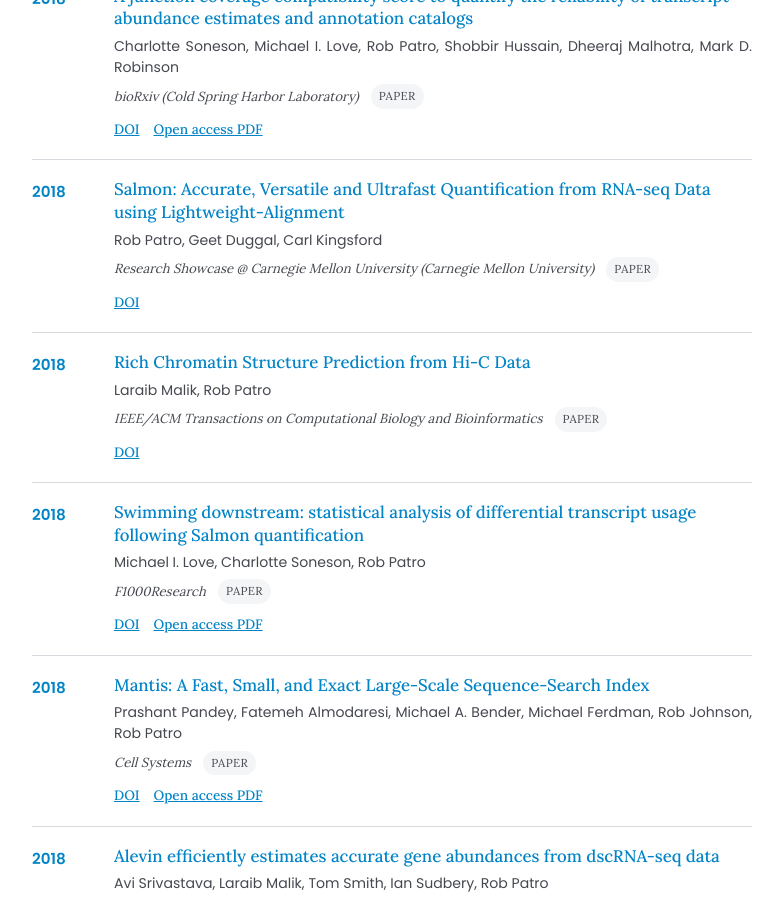
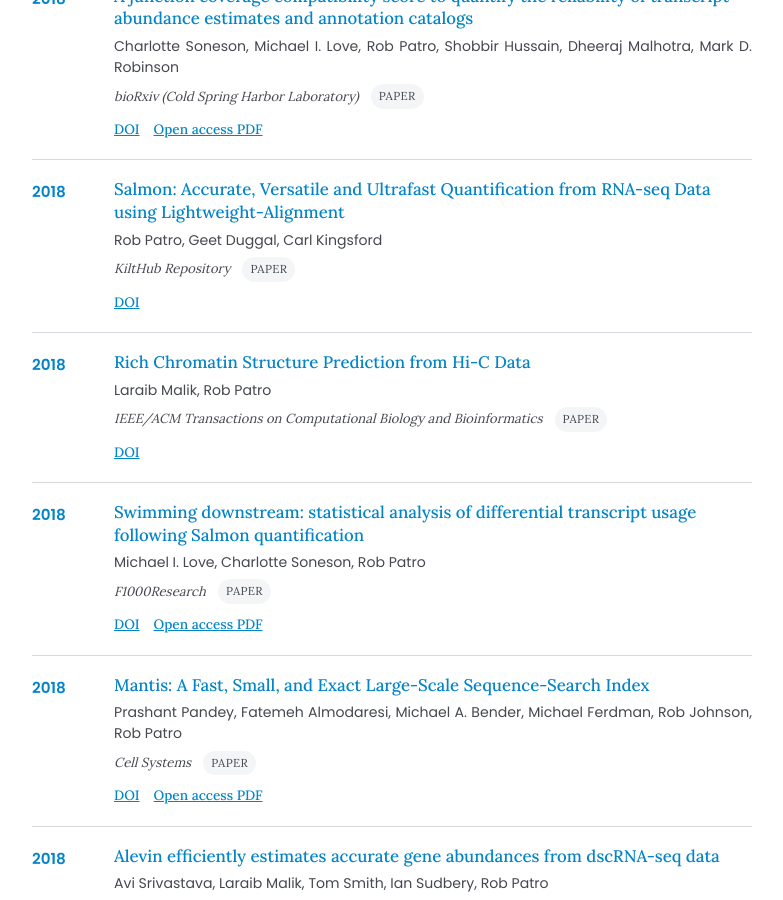
Before and after one commit to COMBINE-lab/combine-lab.github.io, a Jekyll site: the page built from publications/index.md, in a window 1280 px wide and 900 px high, scrolled down 17322 px. Shown: the whole window, without its empty margins (248-1031 px from the left). Built offline with Jekyll 4.4.1, drawn with Linux system fonts in a browser that asks for light colours; nearby versions of some CDN libraries; some of the changed text lies outside the part shown.

Commit message:
Update publications from OpenAlex

```diff
--- a/_data/publications.yml
+++ b/_data/publications.yml
@@ -1921,7 +1921,7 @@
   - Geet Duggal
   - Carl Kingsford
   num_authors: 3
-  venue: Research Showcase @ Carnegie Mellon University (Carnegie Mellon University)
+  venue: KiltHub Repository
   year: 2018
   date: '2018-06-30'
   type: article
@@ -2997,7 +2997,7 @@
   - Cheuk Yiu Ip
   - Amitabh Varshney
   num_authors: 3
-  venue: Leibniz-Zentrum für Informatik (Schloss Dagstuhl)
+  venue: DROPS (Schloss Dagstuhl – Leibniz Center for Informatics)
   year: 2010
   date: '2010-01-01'
   type: book-chapter
```
